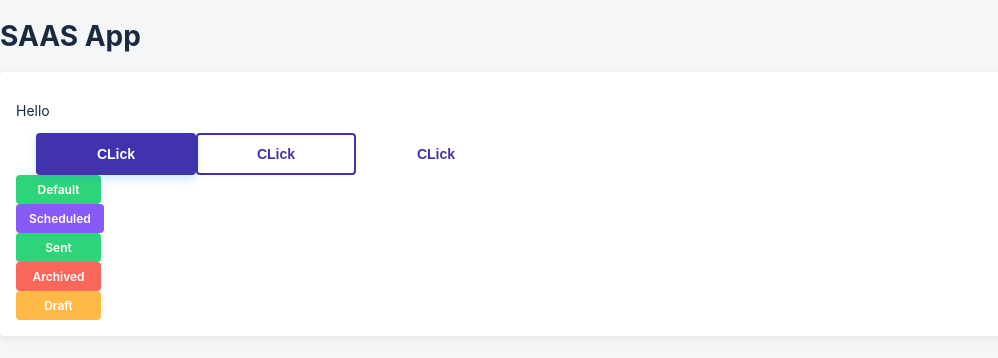
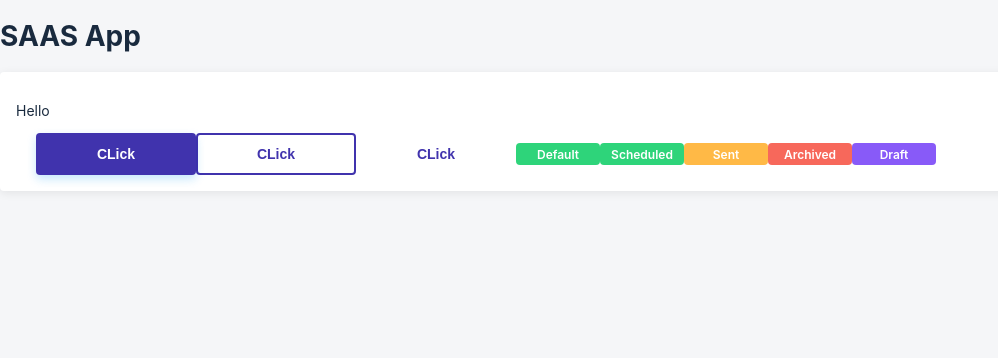
Before and after one commit to katada93/saas, a React (Create React App) app: page / in a window 1280 px wide. Shown: the top 358 px of the page, without its empty margins (0-998 px from the left). Built offline with nearby package versions, Linux system fonts and the light colour scheme.

Commit message:
Поправил Status компонент

```diff
--- a/src/app/App.tsx
+++ b/src/app/App.tsx
@@ -14,10 +14,10 @@ function App() {
         <Button variant="link">CLick</Button>
 
         <Status>Default</Status>
-        <Status variant="purple">Scheduled</Status>
-        <Status variant="green">Sent</Status>
-        <Status variant="red">Archived</Status>
-        <Status variant="orange">Draft</Status>
+        <Status color="success">Scheduled</Status>
+        <Status color="warning">Sent</Status>
+        <Status color="danger">Archived</Status>
+        <Status color="secondary">Draft</Status>
       </Paper>
     </div>
   );
--- a/src/components/ui/Status/Status.module.scss
+++ b/src/components/ui/Status/Status.module.scss
@@ -1,27 +1,28 @@
 .Status {
-  width: fit-content;
-  min-width: 85px;
-  min-height: 22px;
-  padding: 7px 13px;
+  display: inline-block;
+  width: 84px;
+  height: 22px;
+  padding: 3px 8px;
   color: var(--color-white);
   font-weight: 600;
   font-size: var(--text-small);
+  line-height: 17px;
   text-align: center;
   border-radius: 4px;
 }
 
-.purple {
+.secondary {
   background: var(--color-secondary);
 }
 
-.green {
+.success {
   background: var(--color-success);
 }
 
-.red {
+.danger {
   background: var(--color-danger);
 }
 
-.orange {
+.warning {
   background: var(--color-warning);
 }
--- a/src/components/ui/Status/Status.tsx
+++ b/src/components/ui/Status/Status.tsx
@@ -5,17 +5,17 @@ import styles from './Status.module.scss';
 interface StatusProps {
   children: React.ReactNode;
   className?: string;
-  variant?: 'purple' | 'green' | 'red' | 'orange';
+  color?: 'success' | 'warning' | 'danger' | 'secondary';
 }
 
 export const Status = ({
   className = '',
-  variant = 'green',
+  color = 'success',
   children,
 }: StatusProps) => {
   return (
-    <div className={clsx(className, styles.Status, styles[variant])}>
+    <span className={clsx(styles.Status, styles[color], className)}>
       {children}
-    </div>
+    </span>
   );
 };
```
